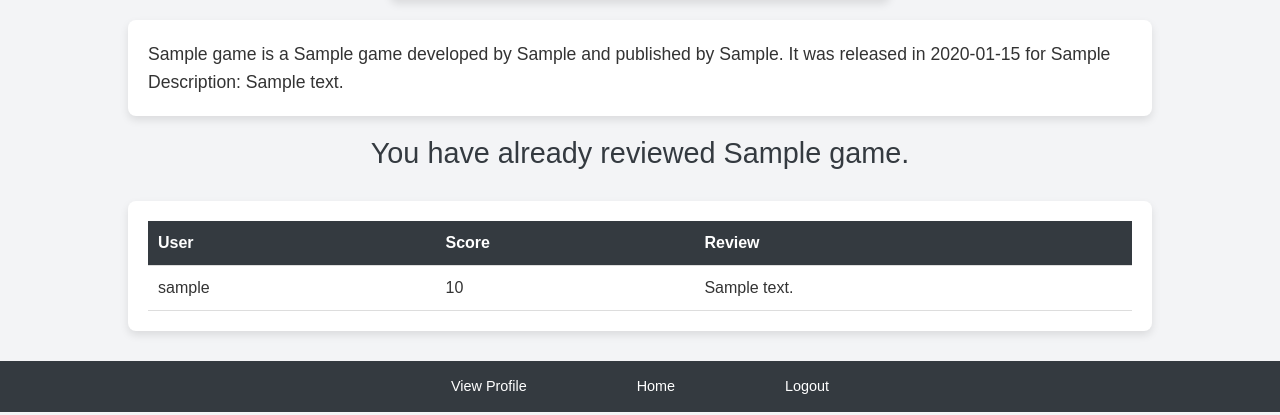
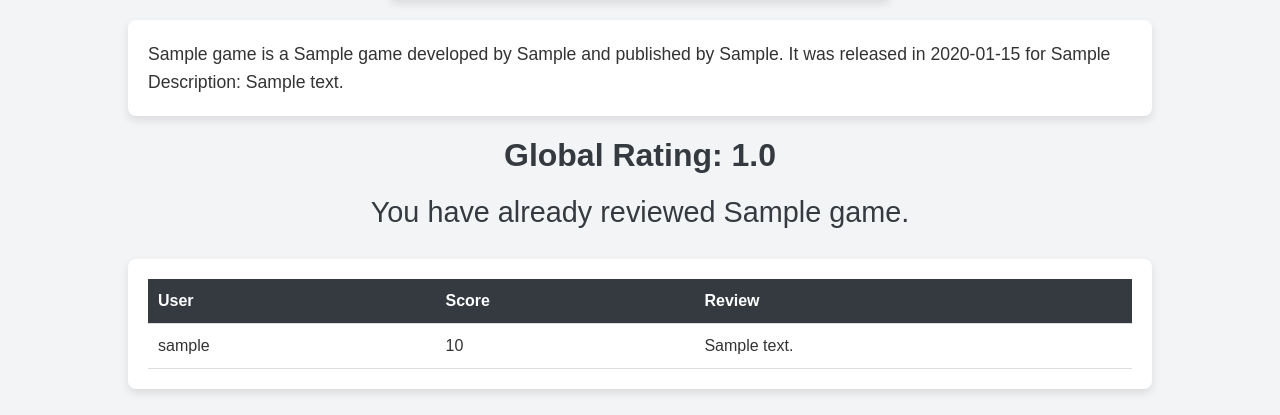
Before and after one commit to bennalex2014/MyFreeGamesList, a Flask app: page /game/1/ in a window 1280 px wide. Shown: the part 196-611 px from the top of the page. Run offline with Flask 3, Linux system fonts and the light colour scheme; a user stored in the database is signed in; tables that the repository leaves empty hold one stand-in row (values such as "Sample post"); parts of the project's set-up code (start-up, migrations or seed data) failed here and were passed over.

Commit message:
added global review score to game.html

```diff
--- a/static/styles/game.css
+++ b/static/styles/game.css
@@ -169,6 +169,15 @@ footer a:hover {
     background-color: #e9ecef;
 }
 
+/* Styling for the #reviewScore */
+#reviewScore {
+    text-align: center;
+    color: #343a40;
+    font-size: 2em;
+    margin: 20px 0;
+    font-weight: bold;
+}
+
 /* Responsive styling */
 @media (max-width: 768px) {
     p {
--- a/templates/game.html
+++ b/templates/game.html
@@ -39,7 +39,10 @@
 
         Description:
         {{game.description}}
+
     </p>
+
+    <h1 id="reviewScore">Global Rating: {{(game.totalRevScore / game.numReviews)|round(2)}}</h1>
 
     {% if current_user.is_authenticated %}
     {% if not hasReviewed %}
```
